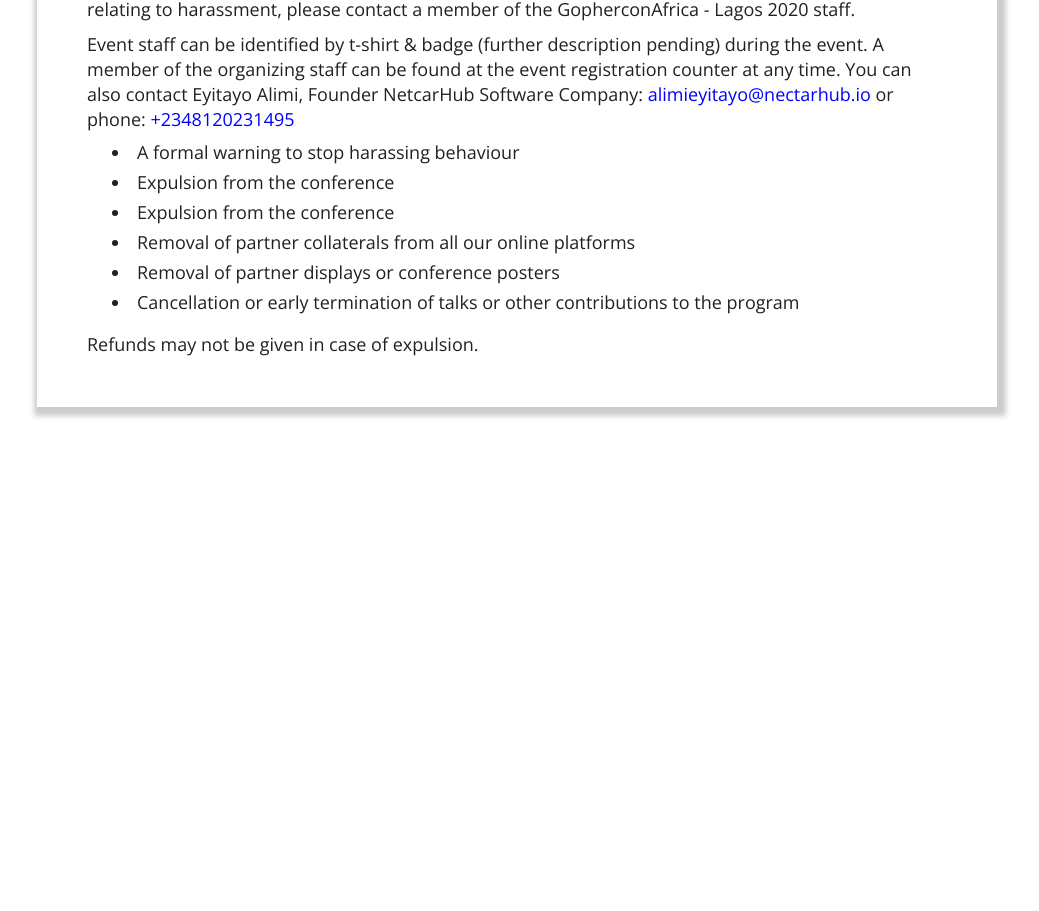
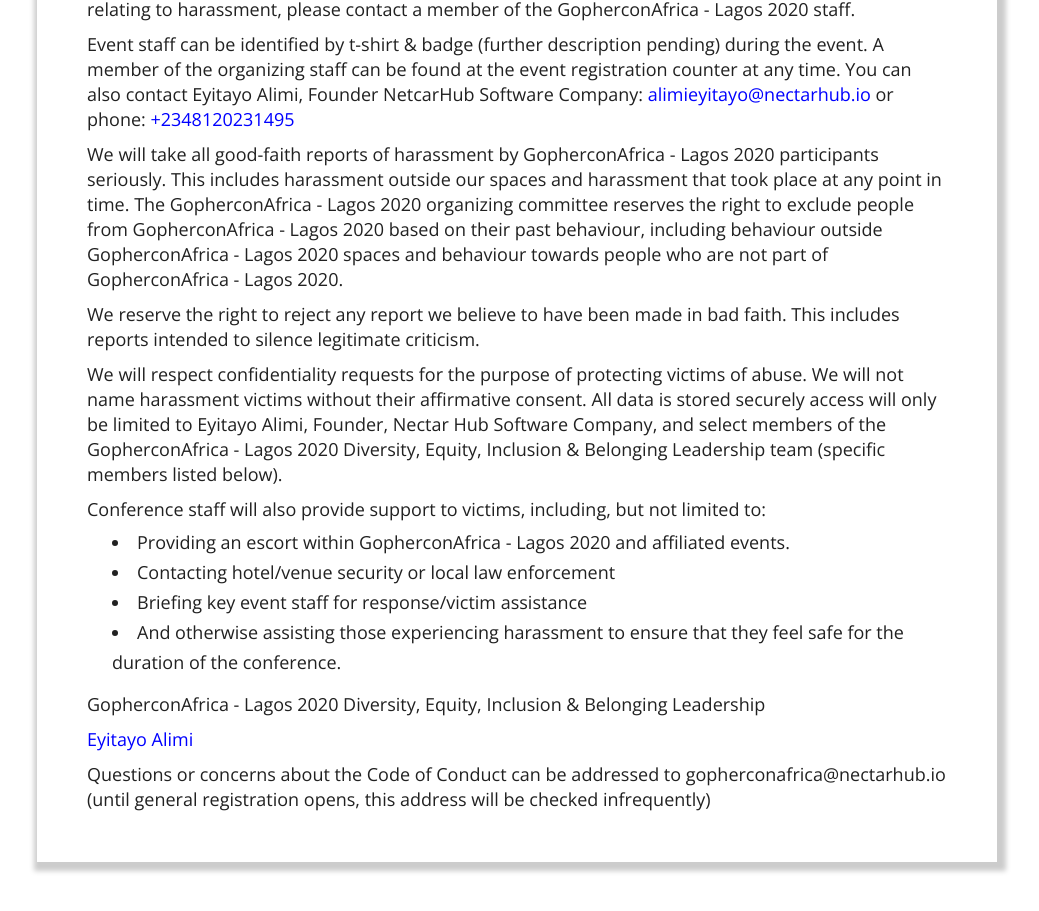
Before and after one commit to D-sense/gopherConAfricaUI, a Vue app: page /code-of-conduct in a window 1280 px wide. Shown: the part 3195-4106 px from the top of the page, without its empty margins (123-1162 px from the left). Before the commit the page ends 3702 px from the top, so only its background shows below. Built offline with nearby package versions, Linux system fonts and the light colour scheme; what vue-notification, vue-toast-notification would draw is missing.

Commit message:
completed diversity-statement page

```diff
--- a/src/views/CodeOfConduct.vue
+++ b/src/views/CodeOfConduct.vue
@@ -140,16 +140,45 @@
             Founder NetcarHub Software Company: <span class="email">alimieyitayo@nectarhub.io</span> or phone: <span class="email">+2348120231495</span>
         </p>
 
+        <p class="outter_section">
+            We will take all good-faith reports of harassment by GopherconAfrica - Lagos 2020 participants seriously.
+            This includes harassment outside our spaces and harassment that took place at any point in time. The GopherconAfrica - Lagos 2020 organizing committee reserves the right to exclude people from GopherconAfrica - Lagos 2020 based on their past behaviour,
+            including behaviour outside GopherconAfrica - Lagos 2020 spaces and behaviour towards people who are not part of GopherconAfrica - Lagos 2020.
+        </p>
+
+        <p class="outter_section">
+            We reserve the right to reject any report we believe to have been made in bad faith.
+            This includes reports intended to silence legitimate criticism.
+        </p>
+
+        <p class="outter_section">
+            We will respect confidentiality requests for the purpose of protecting victims of abuse.
+            We will not name harassment victims without their affirmative consent.
+            All data is stored securely access will only be limited to Eyitayo Alimi,
+            Founder, Nectar Hub Software Company, and select members of the GopherconAfrica - Lagos 2020 Diversity,
+            Equity, Inclusion & Belonging Leadership team (specific members listed below).
+        </p>
+
+        <p class="outter_section">
+            Conference staff will also provide support to victims, including, but not limited to:
+        </p>
         <div class="section">
-            <li> A formal warning to stop harassing behaviour</li>
-            <li> Expulsion from the conference</li>
-            <li> Expulsion from the conference</li>
-            <li> Removal of partner collaterals from all our online platforms </li>
-            <li> Removal of partner displays or conference posters</li>
-            <li> Cancellation or early termination of talks or other contributions to the program </li>
+            <li> Providing an escort within GopherconAfrica - Lagos 2020 and affiliated events.</li>
+            <li> Contacting hotel/venue security or local law enforcement</li>
+            <li> Briefing key event staff for response/victim assistance</li>
+            <li> And otherwise assisting those experiencing harassment to ensure that they feel safe for the duration of the conference. </li>
         </div>
-         <p class="outter_section">
-           Refunds may not be given in case of expulsion.
+
+        <p class="outter_section">
+           GopherconAfrica - Lagos 2020 Diversity, Equity, Inclusion & Belonging  Leadership
+        </p>
+        <p class="outter_section">
+           <span class="email">Eyitayo Alimi</span>
+        </p>
+
+        <p class="outter_section">
+           Questions or concerns about the Code of Conduct can be addressed to gopherconafrica@nectarhub.io (until general registration opens, this address will be checked infrequently)
+
         </p>
 
 
```
Also changed, not shown: 1 other file (tests, documents, lock files or other folders).
